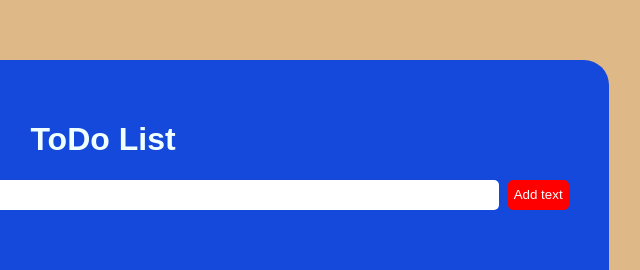
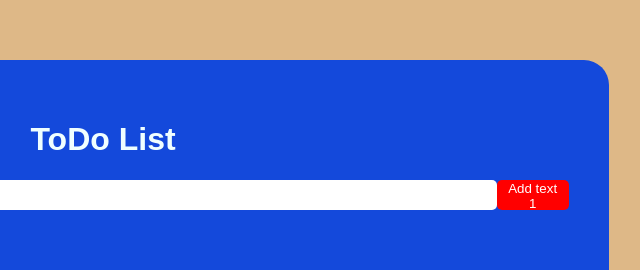
Before and after one commit to tarasvynn/raw-html, a plain HTML site: page index.html in a window 1280 px wide. Shown: the part 108-378 px from the top of the page, 537-1177 px from the left. Drawn offline with Linux system fonts and the light colour scheme.

Commit message:
Update buttom

```diff
--- a/index.html
+++ b/index.html
@@ -10,7 +10,7 @@
         <h1 class="todo-title">ToDo List</h1>
         <div class="input-container">
           <input type="text" />
-          <button>Add text</button>
+          <button>Add text 1</button>
         </div>
         <ul class="todo-list"></ul>
       </div>
```
